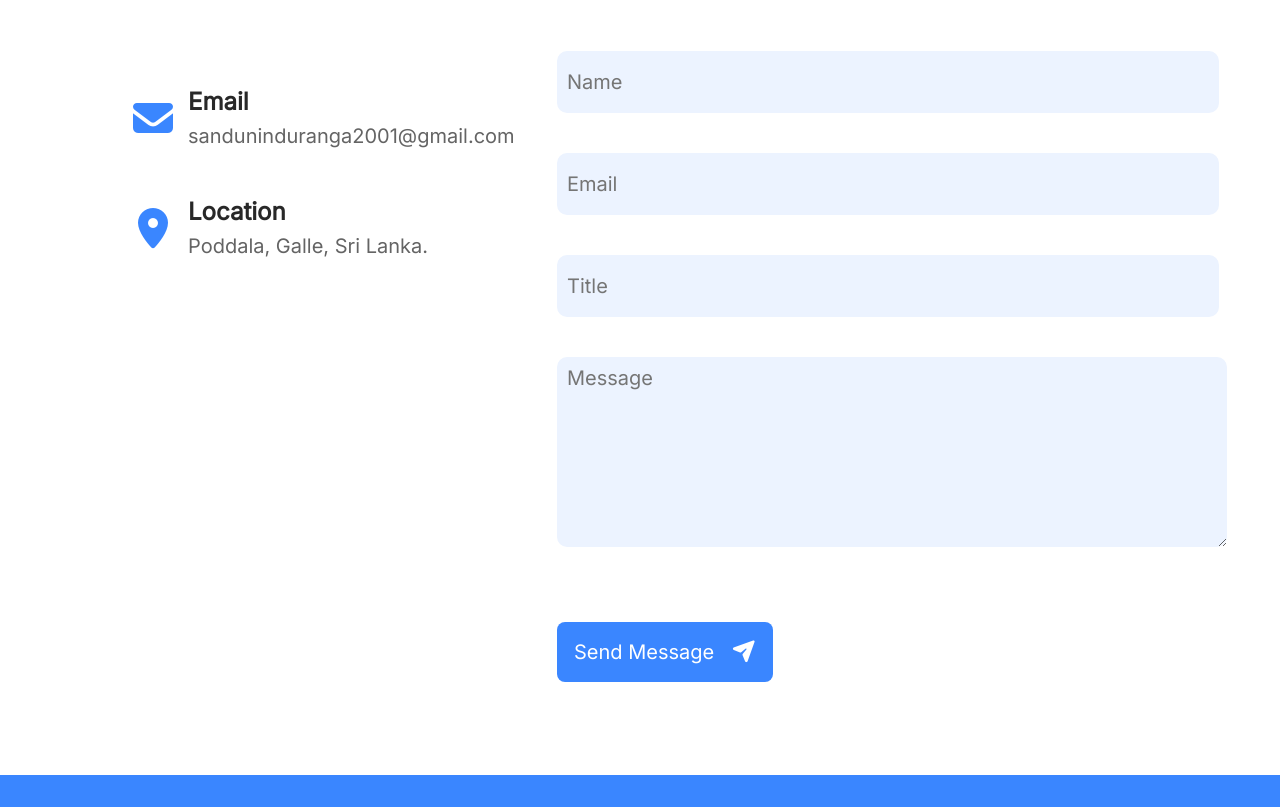
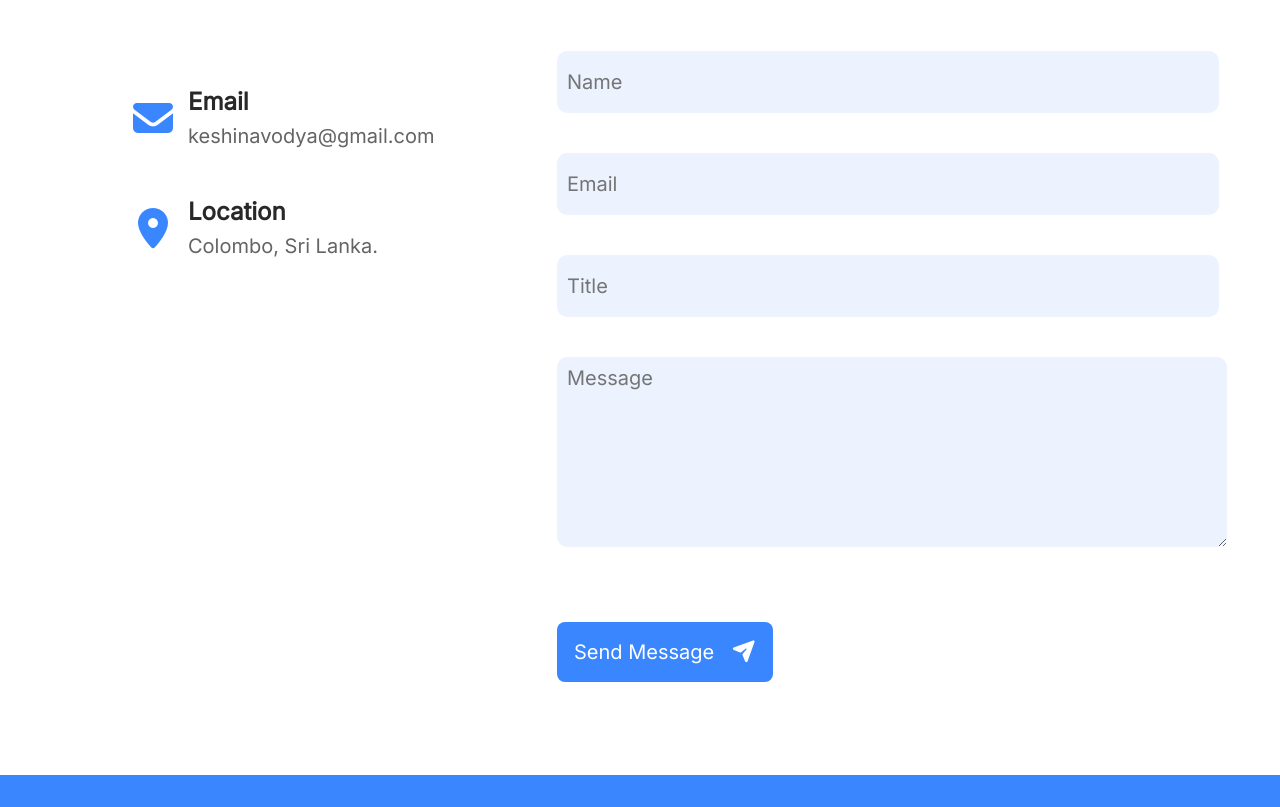
Before and after one commit to Keshi-Navodya/my-portfolio, a plain HTML site: page index.html in a window 1280 px wide. Shown: the part 2700-3507 px from the top of the page. Drawn offline with nearby package versions, Linux system fonts and the light colour scheme; a script that the page names is missing; files whose address does not match are found by name.

Commit message:
Update index.html

```diff
--- a/index.html
+++ b/index.html
@@ -178,12 +178,12 @@
                 <div>
                     <i class="fa-solid fa-envelope"></i>
                     <h4>Email</h4>
-                    <p>sanduninduranga2001@gmail.com</p>
+                    <p>keshinavodya@gmail.com</p>
                 </div>
                 <div>
                     <i class="fa-solid fa-location-dot"></i>
                     <h4>Location</h4>
-                    <p>Poddala, Galle, Sri Lanka.</p>
+                    <p>Colombo, Sri Lanka.</p>
                 </div>
 
             </aside>
```
